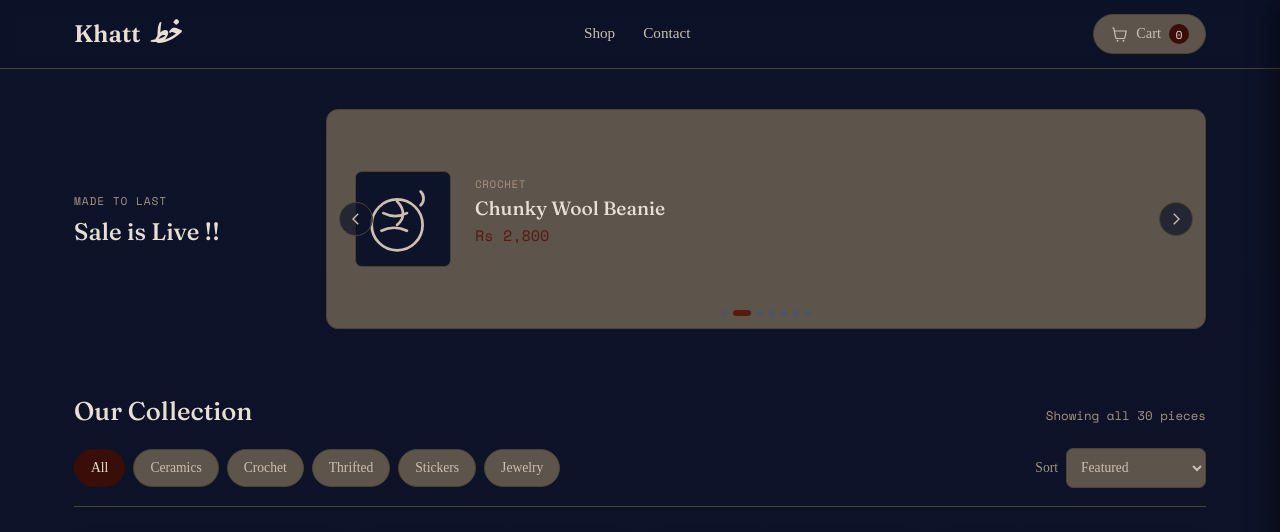
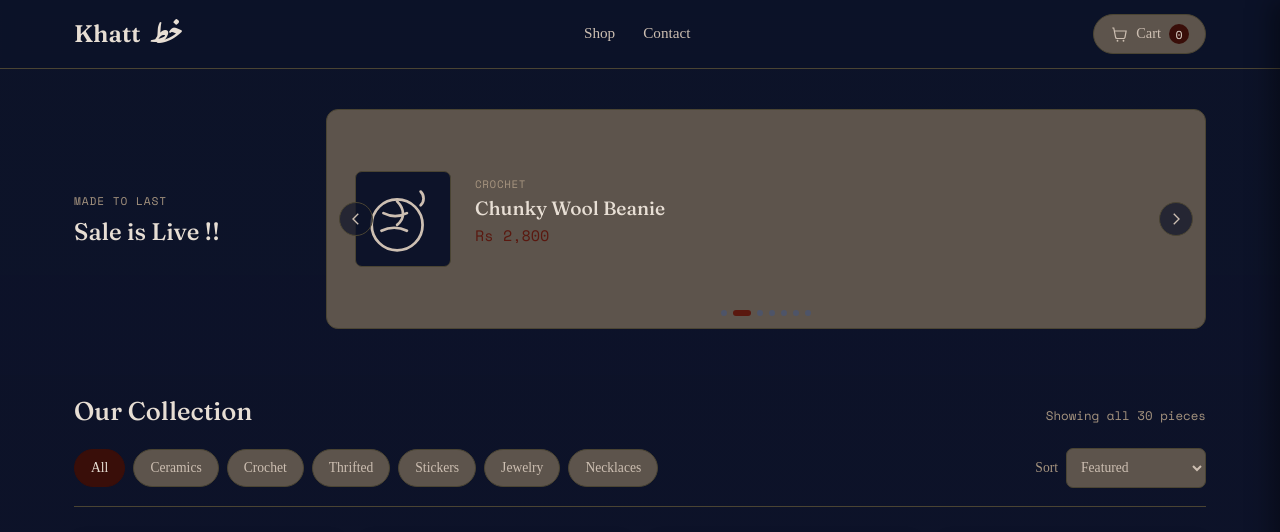
Before and after one commit to amnahs12/Khat.com, a website: page index.html in a window 1280 px wide. Shown: the top 532 px of the page. Drawn offline with nearby package versions, Linux system fonts and the light colour scheme; no server answers; a web font is replaced by a local one.

Commit message:
Update index.html

```diff
--- a/index.html
+++ b/index.html
@@ -88,6 +88,7 @@
           <button class="pill" data-filter="thrift">Thrifted</button>
           <button class="pill" data-filter="stickers">Stickers</button>
           <button class="pill" data-filter="jewelry">Jewelry</button>
+          <button class="pill" data-filter="necklace">Necklaces</button>
         </div>
 
         <label class="sort-label" for="sortSelect">
```
